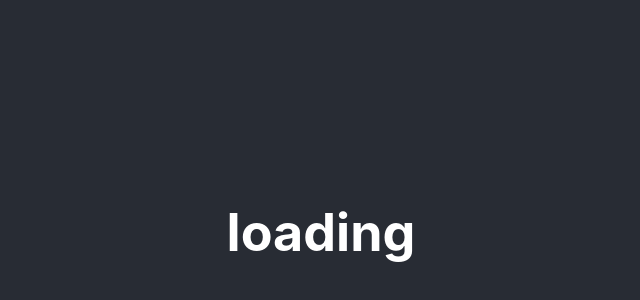
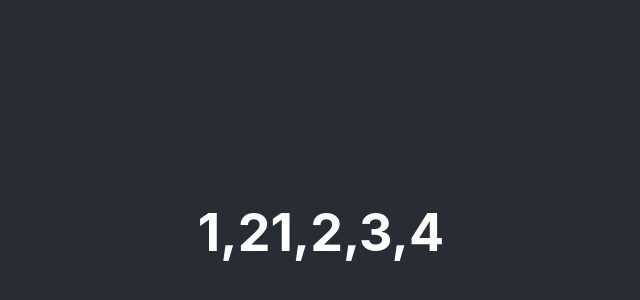
Before and after one commit to RahulSChauhan50/hooks, a React (Create React App) app: page / in a window 1280 px wide. Shown: the part 168-468 px from the top of the page, without its empty margins (319-959 px from the left). Built offline with nearby package versions, Linux system fonts and the light colour scheme.

Commit message:
dataType checking of array in propType

```diff
--- a/src/App.js
+++ b/src/App.js
@@ -19,7 +19,7 @@ function App() {
   return (
     <div className="App">
       <header className="App-header">
-        <Child stringOrNumber={'loading'} />
+        <Child arrNumber={[1, 2, 3, 4]} arrString={["1", "2"]} />
       </header>
     </div>
   );
--- a/src/Child.js
+++ b/src/Child.js
@@ -1,13 +1,14 @@
 import React, { useEffect } from "react";
 import propTypes from "prop-types";
-export default function Child({ stringOrNumber }) {
+export default function Child({ arrNumber, arrString }) {
   return (
     <div>
-      <h1>{stringOrNumber}</h1>
+      <h1>{arrString + arrNumber}</h1>
     </div>
   );
 }
 
 Child.propTypes = {
-  stringOrNumber: propTypes.oneOf(["loading", "Start"]).isRequired,
+  arrNumber: propTypes.array.isRequired,
+  arrString: propTypes.arrayOf(propTypes.string).isRequired,
 };
```
